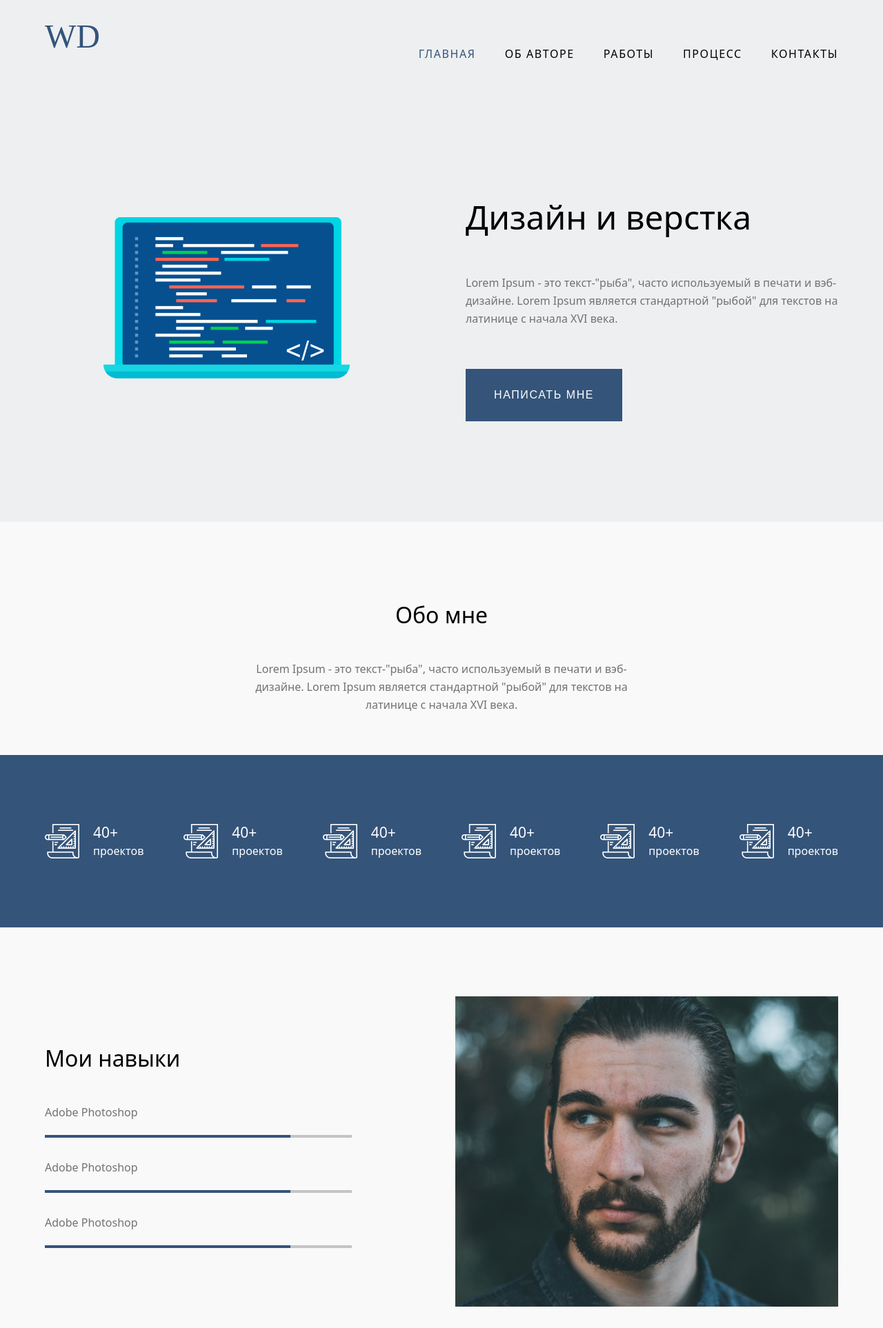
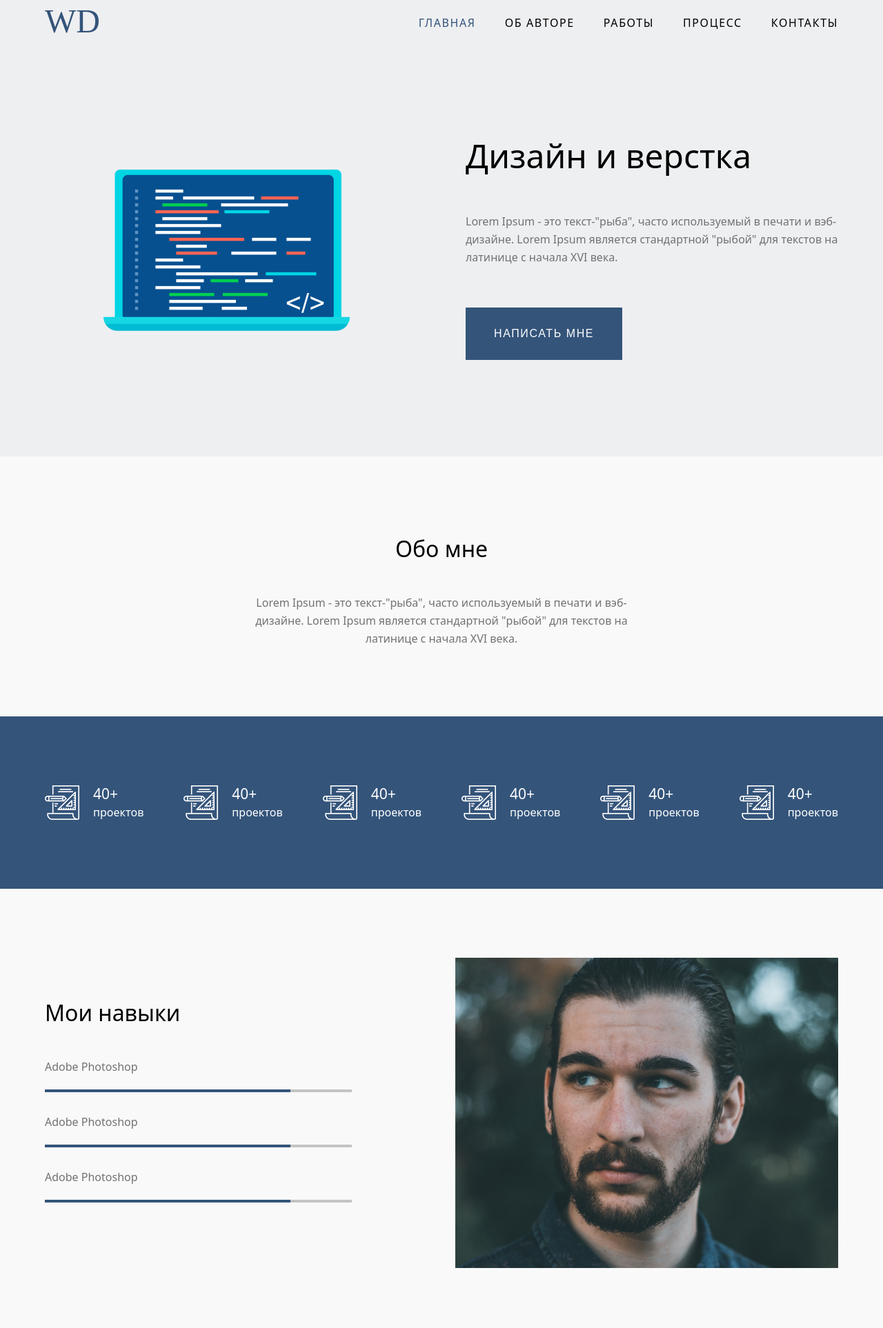
Before and after one commit to zerozafuru/Learn, a plain HTML site: page layout/index.html in a window 1280 px wide. Shown: the part 54-1980 px from the top of the page at 69% size. Drawn offline with Linux system fonts and the light colour scheme; a web font is replaced by a local one.

Commit message:
finished

```diff
--- a/layout/desktop.css
+++ b/layout/desktop.css
@@ -12,7 +12,7 @@ body {
 }
 
 .content__text {
-  margin: 100px 0 60px 0;
+
   width: 540px;
   display: flex;
   flex-direction: column;
@@ -34,7 +34,7 @@ body {
 }
 
 .title-h2 {
-  padding: 20px 0 50px 0;
+  padding-bottom: 50px;
   font-size: 32px;
   line-height: 30px;
   text-align: center;
@@ -111,7 +111,7 @@ button:active {
 
 .btn-small {
   padding: 15px 40px;
-  margin-bottom: 40px;
+
 }
 
 /* */
@@ -124,7 +124,7 @@ header {
 }
 
 .logo__link {
-  margin: 22px 0 67px;
+
   height: 60px;
   font-family: 'Revalia';
   font-size: 48px;
@@ -163,7 +163,7 @@ header {
   display: flex;
   align-items: center;
   justify-content: space-between;
-  padding: 40px 0 86px 0;
+  padding: 140px 0 ;
 }
 
 .first-screen {
@@ -176,6 +176,9 @@ header {
 }
 
 /* */
+.about-me{
+  padding: 119px 0 100px;
+}
 
 .about-me .container {
   justify-content: center;
@@ -215,6 +218,7 @@ header {
 /* */
 
 .skills__content {
+  padding: 100px 0;
   margin: 0 auto;
   display: flex;
   justify-content: space-between;
@@ -256,7 +260,6 @@ header {
 
 .skills__image {
   width: 555px;
-  margin: 100px 0;
 }
 
 /* */
@@ -267,6 +270,7 @@ header {
   flex-direction: column;
   justify-content: center;
   align-items: center;
+  padding: 100px 0;
 }
 
 .video__content {
@@ -274,7 +278,7 @@ header {
   display: flex;
   flex-direction: column;
   align-items: center;
-  padding-bottom: 100px;
+
 }
 
 .video__text {
@@ -347,7 +351,7 @@ header {
   align-items: center;
   justify-content: center;
   background: #EEEFF1;
-  padding: 0;
+
 }
 
 .form__content {
@@ -355,10 +359,11 @@ header {
   display: flex;
   flex-direction: column;
   align-items: center;
+  padding: 100px 0;
 }
 
 .form .content__text {
-  margin: 100px auto 60px;
+  margin: 0 auto ;
 }
 
 .user-data {
--- a/layout/layout.html
+++ b/layout/index.html
@@ -12,6 +12,7 @@
   <link href="https://fonts.googleapis.com/css2?family=Roboto&display=swap" rel="stylesheet">
   <link rel="preconnect" href="https://fonts.googleapis.com">
   <link rel="preconnect" href="https://fonts.gstatic.com" crossorigin>
+  <meta name="viewport" content="width=device-width, initial-scale=1">
 </head>
 
 <body>
@@ -20,7 +21,7 @@
   <section class="first-screen" id="first-screen">
     <header>
       <div class="container">
-        <a class="logo__link" href="./layout.html" target="_blank">WD</a>
+        <a class="logo__link" href="./index.html" target="_blank">WD</a>
         <nav class="navbar">
           <ul class="navbar__list">
             <li class="navbar__item"><a href="#first-screen" class="navbar__link navbar__link-active">главная</a></li>
```
